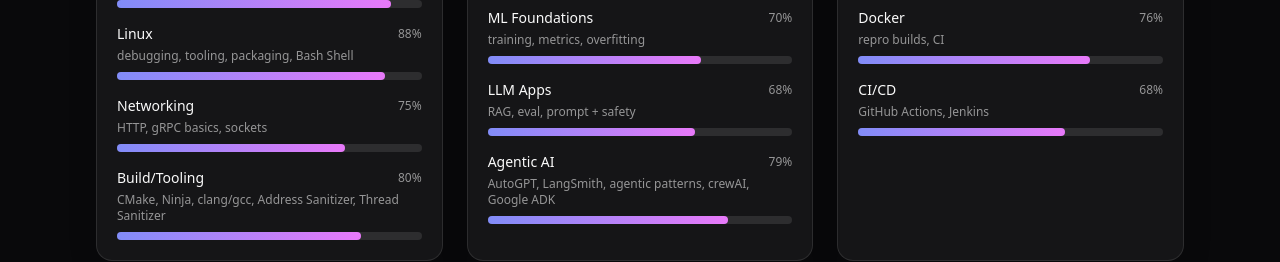
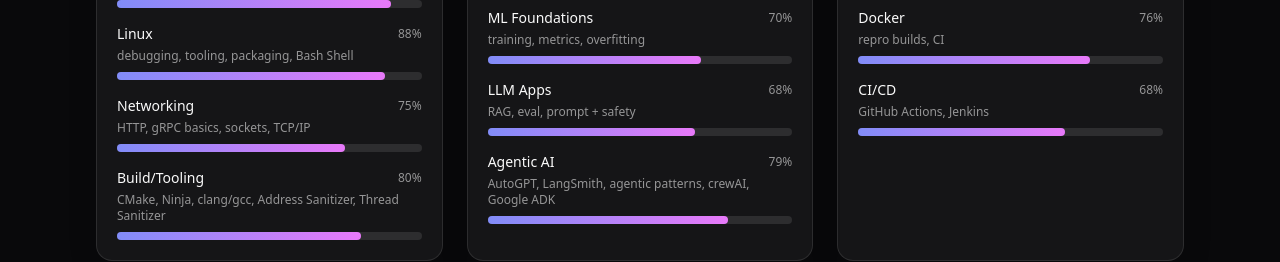
Before and after one commit to rajanyadav0307/rajan-portfolio, a React (Vite) app: page / in a window 1280 px wide. Shown: the part 1860-2122 px from the top of the page. Built offline with nearby package versions, Linux system fonts and the light colour scheme.

Commit message:
Network Skills

```diff
--- a/src/content/profile.ts
+++ b/src/content/profile.ts
@@ -114,7 +114,7 @@ export const profile: Profile = {
         items: [
           { label: "C++ (17/20/23)", level: 90, note: "RAII, templates, perf, concurrency, Synchronization, STL" },
           { label: "Linux", level: 88, note: "debugging, tooling, packaging, Bash Shell" },
-          { label: "Networking", level: 75, note: "HTTP, gRPC basics, sockets" },
+          { label: "Networking", level: 75, note: "HTTP, gRPC basics, sockets, TCP/IP" },
           { label: "Build/Tooling", level: 80, note: "CMake, Ninja, clang/gcc, Address Sanitizer, Thread Sanitizer"}
         ]
       },
```
